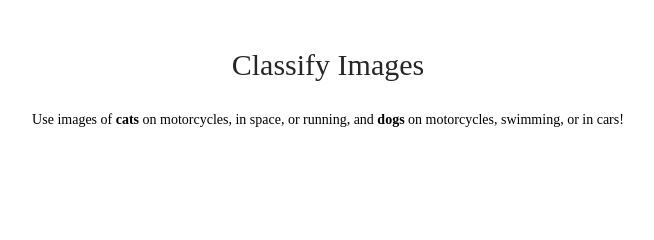
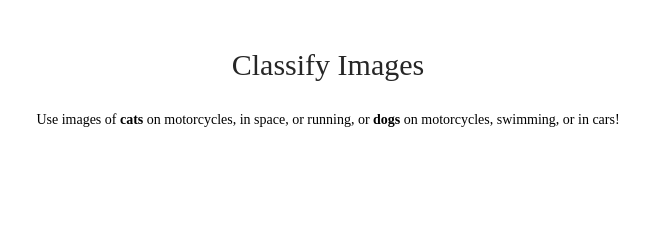
Before and after one commit to md598/tabular_inf_001, a plain HTML site: page app/view/index.html in a window 1280 px wide. Shown: the top 240 px of the page, 312-966 px from the left. Drawn offline with Linux system fonts and the light colour scheme.

Commit message:
Update index.html

```diff
--- a/app/view/index.html
+++ b/app/view/index.html
@@ -9,7 +9,7 @@
   <div class='center'>
     <div class='title'>Classify Images</div>
     <p>
-      Use images of <strong>cats</strong> on motorcycles, in space, or running, and <strong>dogs</strong> on motorcycles, swimming, or in cars!
+      Use images of <strong>cats</strong> on motorcycles, in space, or running, or <strong>dogs</strong> on motorcycles, swimming, or in cars!
     </p>
     <div class='content'>
       <div class='no-display'>
```
